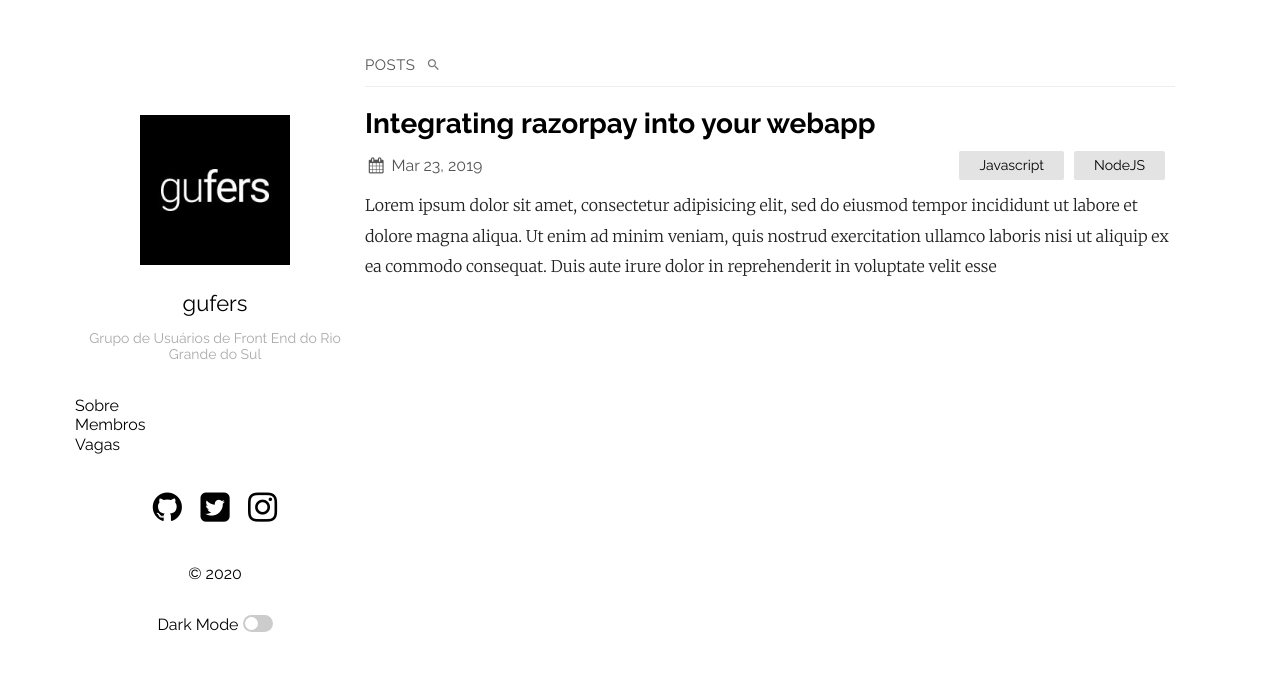
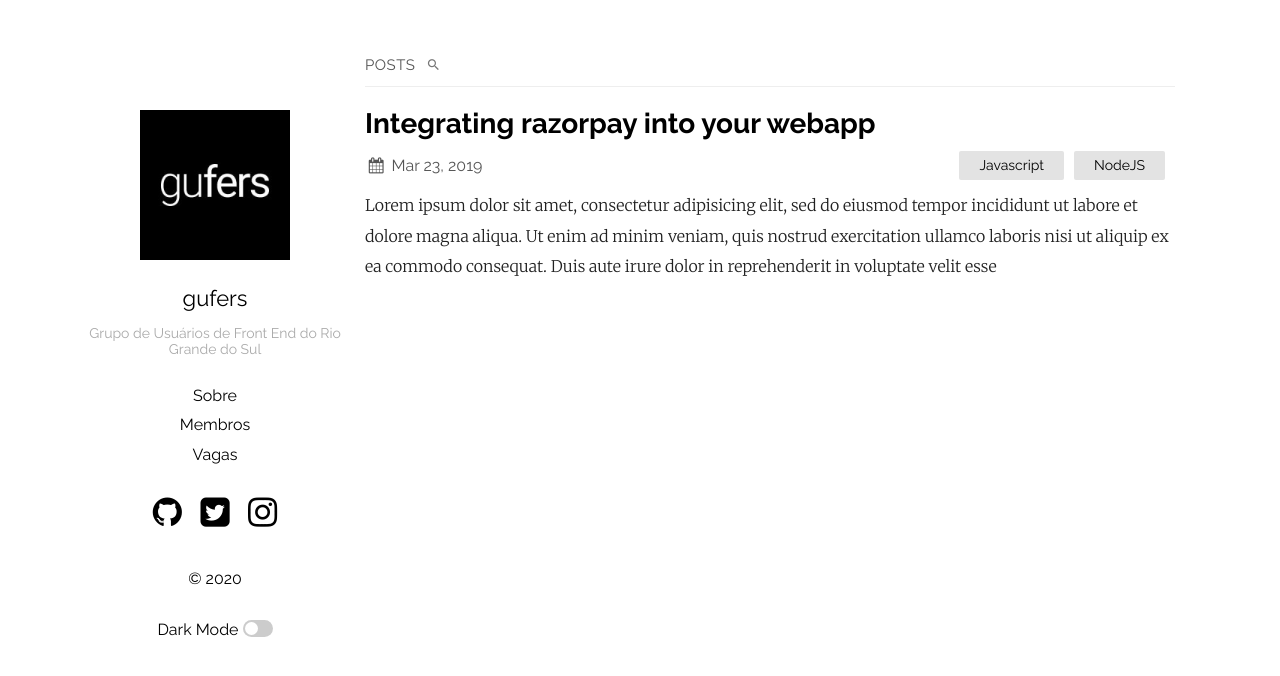
Before and after one commit to osgufers/osgufers.github.io, a Jekyll site: the page built from index.md, in a window 1280 px wide. Shown: the top 676 px of the page. Built offline with Jekyll 4.4.1, drawn with Linux system fonts in a browser that asks for light colours.

Commit message:
create style menu

```diff
--- a/_sass/plain.scss
+++ b/_sass/plain.scss
@@ -300,12 +300,14 @@ table {
   width: 100%;
   display: block;
   height: auto;
-  margin: 20px 0;
+  margin: 10px 0;
 
   a {
     width: 100%;
     display: block;
     text-decoration: none;
+    text-align: center;
+    padding: 5px 0;
   }
 }
 
```
